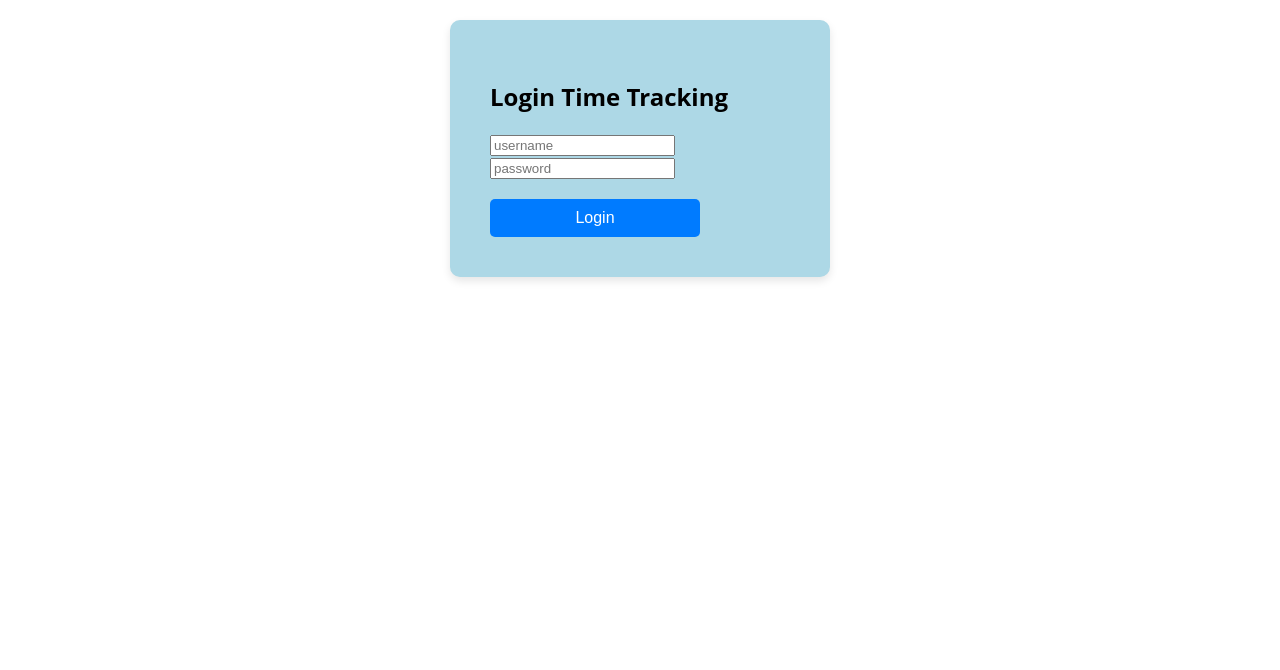
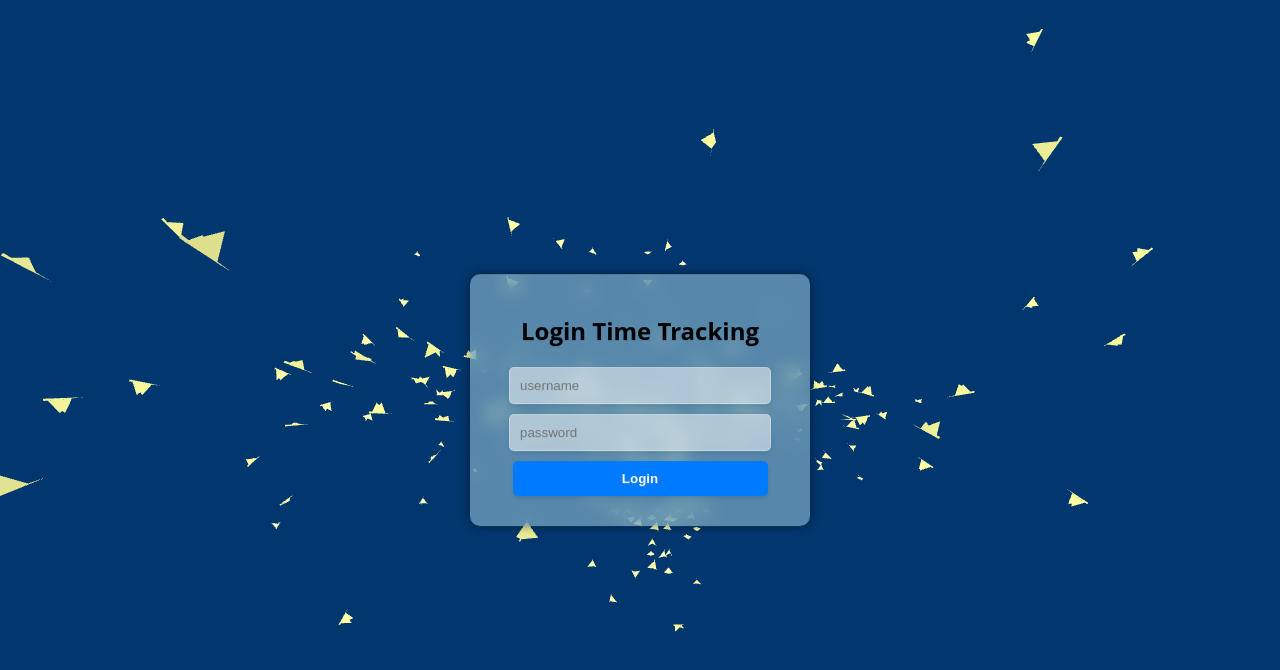
Before and after one commit to sascha1987/time-tracker-application, a website: page public/index.html in a window 1280 px wide. Drawn offline with nearby package versions, Linux system fonts and the light colour scheme; animation ran at ten frames a second.

Commit message:
Change background style for the login area Add logout functionality Implemented logic to show username in form

```diff
--- a/public/css/style.css
+++ b/public/css/style.css
@@ -1,10 +1,10 @@
 :root {
     --background-color: #f4f4f4;
-    --primary-color: #00376e;;
+    --primary-color: #00376e;
     --secondary-color: #f2f2f2;
     --text-color: #333;
     --border-color: #ddd;
-    --header-footer-bg-color: lightblue;
+    --header-footer-bg-color: rgba(173, 216, 230, 0.5);
 }
 
 body {
@@ -13,10 +13,28 @@ body {
     padding: 20px;
 }
 
-#saveButton {
+.bg-img {
+    background-image: url('../images/background.jpg');
+    background-size: cover;
+    background-position: center;
+    background-repeat: no-repeat;
+    position: fixed;
+    top: 0;
+    left: 0;
+    height: 100vh;
+    width: 100%;
+    z-index: -1;
+  }
+
+h2 {
+    width: 100%;
+    text-align:center;
+}
+
+#saveButton, #logoutButton {
     padding: 5px 10px;
     margin-top: 10px;
-    background-color: #00376e;;
+    background-color: #00376e;
     color: white;
     border: none;
     border-radius: 5px;
@@ -24,6 +42,10 @@ body {
 
 #saveButton:hover {
     background-color: #6f5c0a;
+}
+
+#logoutButton:hover {
+    background-color: #f70606;
 }
 
 header, .time-tracking, table, footer {
@@ -55,7 +77,7 @@ table, th, td {
 th {
     background-color: var(--primary-color);
     color: white;
-    text-align: left;
+    text-align: center;
     padding: 12px;
 }
 
@@ -75,30 +97,61 @@ tr:nth-child(even) {
 }
 
 #loginForm {
-    width: 100%;
-    max-width: 300px;
-    padding: 40px;
-    margin: auto;
+    position: absolute;
+    top: 50%;
+    left: 50%;
+    transform: translate(-50%, -50%);
+    width: 300px;
+    padding: 20px;
+    box-shadow: 0 0 10px rgba(0, 0, 0, 0.5);
+    background: var(--header-footer-bg-color);
+    backdrop-filter: blur(10px);
     border-radius: 10px;
-    box-shadow: 0 4px 8px rgba(0, 0, 0, 0.1);
-    background: var(--header-footer-bg-color);
-    display: flex;
-    flex-direction: column;
-    align-items: center;
+}
+
+#username, #password, #loginButton {
+    width: 80%;
+    padding: 10px;
+    margin-bottom: 10px;
+    border: 1px solid rgba(255,255,255,0.3);
+    background-color: rgba(255, 255, 255, 0.5);
+    box-shadow: 0 2px 4px rgba(0,0,0,0.1);
+    border-radius: 5px;
+    display: block;
+    margin-right: auto;
+    margin-left: auto;
 }
 
 #loginForm button {
-    width: 70%;
+    width: 85%;
     padding: 10px;
-    margin-top: 20px;
+    background-color: #007BFF;
+    color: white;
     border: none;
     border-radius: 5px;
-    background-color: #007bff;
-    color: white;
+    align-items: center;
     cursor: pointer;
-    font-size: 16px;
+    transition: background-color 0.3s;
+    font-weight: bold;
 }
 
 #loginForm button:hover {
     background-color: #0056b3;
   }
+
+  @media (max-width: 600px) {
+    #loginForm {
+        padding: 10px;
+        max-width: 90%;
+    }
+}
+
+#animation-bg{
+    top: 0;
+    left: 0;
+    bottom: 0;
+    position: absolute;
+    width: 100%;
+    height: 100%;
+
+}
--- a/public/index.html
+++ b/public/index.html
@@ -5,8 +5,11 @@
         <meta name="viewport" content="width=device-width, height=device-height, initial-scale=1.0, minimum-scale=1.0">
         <title>TimeTrackingApp</title>
         <link rel="stylesheet" href="./css/style.css">
+        <script src="https://cdnjs.cloudflare.com/ajax/libs/three.js/r134/three.min.js"></script>
+        <script src="https://cdn.jsdelivr.net/npm/vanta@latest/dist/vanta.birds.min.js"></script>
     </head>
     <body>
+        <div id="animation-bg"></div>
             <!-- Login -->
             <div id="loginForm">
                 <h2>Login Time Tracking</h2>
@@ -15,6 +18,7 @@
                 <button type= "submit" id="loginButton">Login</button>
             </div>
             <!-- Login -->
+
         <header>
             <div class="header-content">
                 <h1>Time Recording</h1>
@@ -38,6 +42,7 @@
             </div>
             <div>
                 <button id="saveButton">save</button>
+                <button id="logoutButton">log out</button>
             </div>
         </header>
 
@@ -47,9 +52,7 @@
             </div>
             <div class="employee">
                 <label>Employee:</label>
-                <input type="text" placeholder="First Name">
-                <input type="text" placeholder="Last Name">
-                <input type="text" placeholder="Personnel Number">
+                <span id="employeeName"></span>
             </div>
         </section>
 
@@ -75,10 +78,29 @@
 
         </footer>
 
-        <!--<script type="module" src="../src/view/TimeSheetView.js"></script>-->
         <script type="module">
             import { init } from '../src/view/TimeSheetView.js';
             document.addEventListener('DOMContentLoaded', init);
         </script>
+        <script>
+            window.addEventListener('DOMContentLoaded', ()=> {
+                VANTA.BIRDS({
+                   el: "#animation-bg",
+                   mouseControls: true,
+                   touchControls: true,
+                   gyroControls: false,
+                   minHeight: 200.00,
+                   minWidth: 200.00,
+                   scale: 1.00,
+                   scaleMobile: 1.00,
+                   backgroundColor: 0x00376e,
+                   color1: 0xe4e67a,
+                   color2: 0xe4e67a,
+                   wingSpan: 17.00,
+                   colorMode: "lerpGradient",
+                   quantity: 4.00
+                })
+            })
+        </script>
     </body>
 </html>
--- a/src/view/TimeSheetView.js
+++ b/src/view/TimeSheetView.js
@@ -52,6 +52,7 @@ function checkAuthenticationStatus() {
       .then((response) => {
         if (response.ok) {
           showContent();
+          updateEmployeeName();
         } else {
           localStorage.removeItem("token");
           hideContent();
@@ -136,6 +137,7 @@ function hideContent() {
   document.querySelector("section").style.display = "none";
   document.querySelector("table").style.display = "none";
   document.querySelector("footer").style.display = "none";
+  document.querySelector("#animation-bg").style.display = "block";
 }
 
 function showContent() {
@@ -144,6 +146,7 @@ function showContent() {
   document.querySelector("section").style.display = "block";
   document.querySelector("table").style.display = "table";
   document.querySelector("footer").style.display = "block";
+  document.querySelector("#animation-bg").style.display = "none";
 }
 
 function login() {
@@ -161,12 +164,13 @@ function login() {
   })
     .then((response) => response.json())
     .then((data) => {
-      console.log("data: ", data);
       if (data.success) {
         localStorage.setItem("token", data.token);
-        console.log("data", data);
+        localStorage.setItem("username", data.username);
         document.getElementById("loginForm").style.display = "none";
+        updateEmployeeName();
         showContent();
+        console.log("Username: ", username);
         fetchProtectedData();
         init();
       } else {
@@ -177,6 +181,22 @@ function login() {
     .catch((error) => {
       console.error("Fehler beim Login:", error);
     });
+}
+
+function updateEmployeeName() {
+  const username = localStorage.getItem("username");
+  console.log("Loaded usernamen from storage: ", username);
+  const employeeName = document.getElementById("employeeName");
+  if (employeeName && username) {
+    employeeName.textContent = username;
+  } else {
+    console.error("Element or username not found");
+  }
+}
+
+function logOut() {
+  localStorage.removeItem("token");
+  window.location.reload();
 }
 
 function fetchProtectedData() {
@@ -199,7 +219,7 @@ export function init() {
     document.getElementById("yearInput")?.addEventListener("change", () => updateDays());
     document.getElementById("loginButton")?.addEventListener("click", login);
     document.getElementById("timeSheet")?.addEventListener("change", handleTimeSheetChanges);
-
+    document.getElementById("logoutButton")?.addEventListener("click", logOut);
     checkAuthenticationStatus();
 
     const date = new Date();
```
Also changed, not shown: src/server.js (+6 -3 lines). Lines whose indentation alone changed are shown as unchanged.
